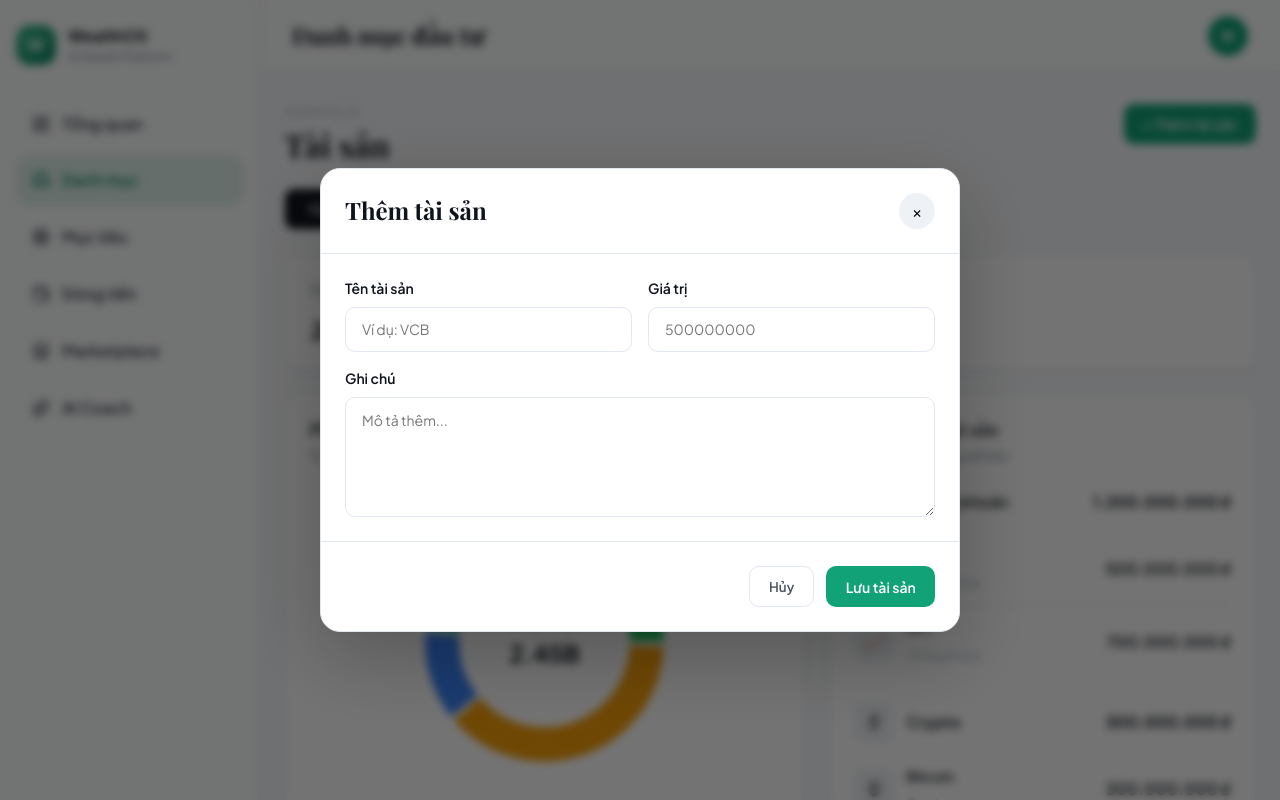
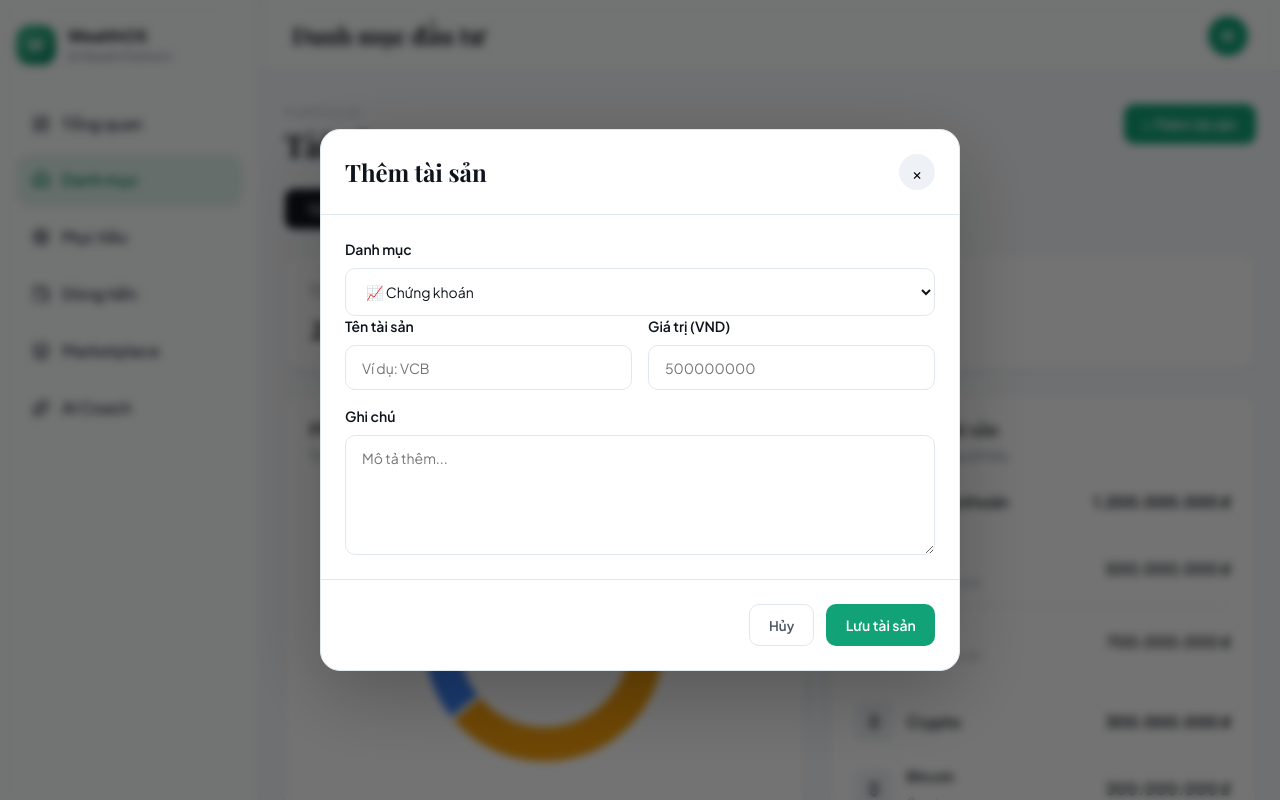
Before and after one commit to Th0ngpv/Capstone-Static-Frontend, a React (Vite) app: page /portfolio in a window 1280 px wide. Both pictures are taken after a click on the button "+ Thêm tài sản". Shown: the top 800 px of the page. Built offline with nearby package versions, Linux system fonts and the light colour scheme.

Commit message:
fix: portfolio form - add controlled inputs, category select and save functionality

```diff
--- a/src/pages/portfolio/PortfolioPage.tsx
+++ b/src/pages/portfolio/PortfolioPage.tsx
@@ -65,12 +65,42 @@ function formatCurrency(value: number) {
 }
 
 export default function PortfolioPage() {
+  const [assets, setAssets] = useState<Asset[]>(mockAssets);
   const [showModal, setShowModal] = useState(false);
 
   const [activeTab, setActiveTab] =
     useState<'overview' | 'plan'>('overview');
 
-  const assets = mockAssets;
+  const [form, setForm] = useState({
+    name: '',
+    value: '',
+    category: 'Chứng khoán',
+    icon: '📈',
+    note: '',
+  });
+
+  const CATEGORIES = [
+    { label: 'Chứng khoán', icon: '📈' },
+    { label: 'Crypto', icon: '₿' },
+    { label: 'Tiền mặt', icon: '💵' },
+    { label: 'Bất động sản', icon: '🏠' },
+    { label: 'Vàng', icon: '✨' },
+    { label: 'Khác', icon: '💼' },
+  ];
+
+  function handleSave() {
+    if (!form.name || !form.value) return;
+    const cat = CATEGORIES.find((c) => c.label === form.category);
+    setAssets((prev) => [...prev, {
+      id: crypto.randomUUID(),
+      category: form.category,
+      name: form.name,
+      value: Number(form.value),
+      icon: cat?.icon ?? '💼',
+    }]);
+    setForm({ name: '', value: '', category: 'Chứng khoán', icon: '📈', note: '' });
+    setShowModal(false);
+  }
 
   const totalAssets = useMemo(() => {
     return assets.reduce(
@@ -453,38 +483,39 @@ export default function PortfolioPage() {
               </button>
             </div>
 
-            <form className="portfolio-form">
+            <form className="portfolio-form" onSubmit={(e) => { e.preventDefault(); handleSave(); }}>
+              <div className="portfolio-field">
+                <label>Danh mục</label>
+                <select className="portfolio-input"
+                  value={form.category}
+                  onChange={(e) => setForm((f) => ({ ...f, category: e.target.value }))}>
+                  {CATEGORIES.map((c) => (
+                    <option key={c.label} value={c.label}>{c.icon} {c.label}</option>
+                  ))}
+                </select>
+              </div>
+
               <div className="portfolio-form-row">
                 <div className="portfolio-field">
-                  <label>
-                    Tên tài sản
-                  </label>
-
-                  <input
-                    className="portfolio-input"
-                    placeholder="Ví dụ: VCB"
-                  />
+                  <label>Tên tài sản</label>
+                  <input className="portfolio-input" placeholder="Ví dụ: VCB"
+                    value={form.name} required
+                    onChange={(e) => setForm((f) => ({ ...f, name: e.target.value }))} />
                 </div>
 
                 <div className="portfolio-field">
-                  <label>
-                    Giá trị
-                  </label>
-
-                  <input
-                    className="portfolio-input"
-                    placeholder="500000000"
-                  />
+                  <label>Giá trị (VND)</label>
+                  <input className="portfolio-input" type="number" min="0" placeholder="500000000"
+                    value={form.value} required
+                    onChange={(e) => setForm((f) => ({ ...f, value: e.target.value }))} />
                 </div>
               </div>
 
               <div className="portfolio-field">
                 <label>Ghi chú</label>
-
-                <textarea
-                  className="portfolio-input portfolio-textarea"
-                  placeholder="Mô tả thêm..."
-                />
+                <textarea className="portfolio-input portfolio-textarea" placeholder="Mô tả thêm..."
+                  value={form.note}
+                  onChange={(e) => setForm((f) => ({ ...f, note: e.target.value }))} />
               </div>
             </form>
 
@@ -502,6 +533,7 @@ export default function PortfolioPage() {
               <button
                 type="button"
                 className="portfolio-btn-save"
+                onClick={handleSave}
               >
                 Lưu tài sản
               </button>
```
